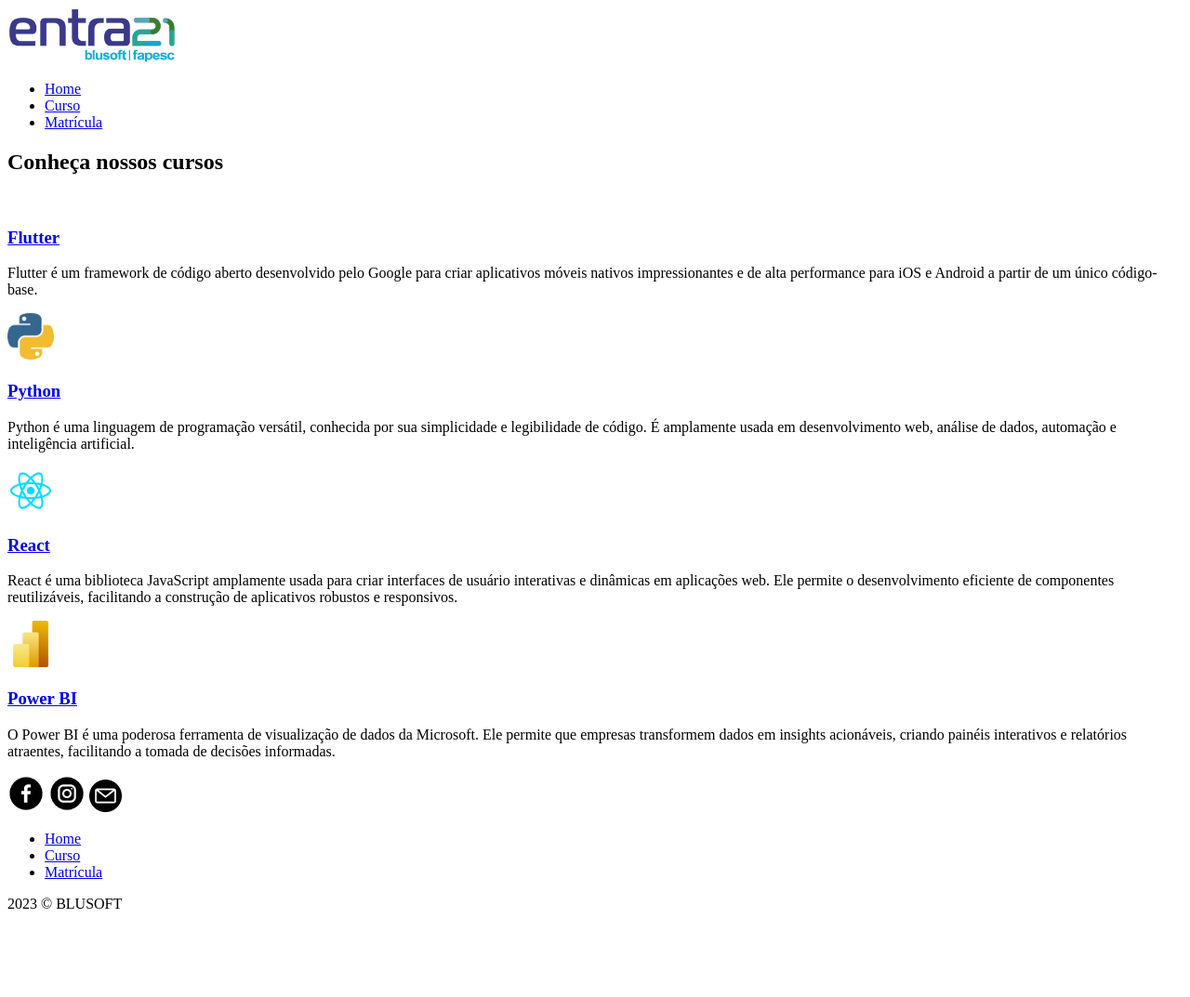
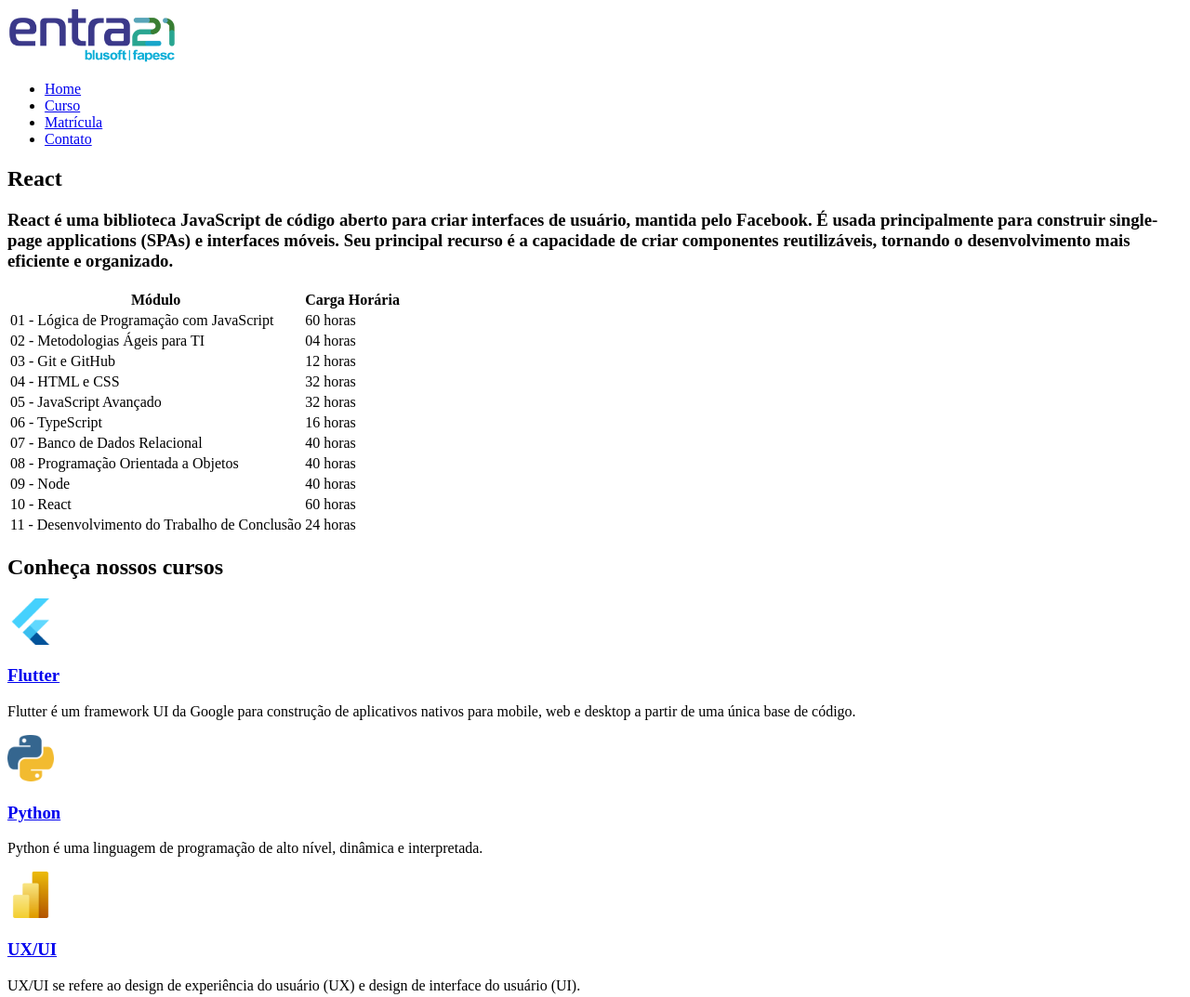
Before and after one commit to yujiyc/Understanding-React-Yuji, a plain HTML site: page html002/curso.html in a window 1280 px wide. Shown: the top 1073 px of the page at 93% size. Before the commit the page ends 998 px from the top, so only its background shows below. Drawn offline with Linux system fonts and the light colour scheme.

Commit message:
new commit

```diff
--- a/html002/curso.html
+++ b/html002/curso.html
@@ -12,50 +12,111 @@
             <div class="logo">
                 <a href="index.html" title="Entra21"><img src="./imgs/logoEntra21.png" alt="Entra21" width="180"></a>
             </div>
-            <div class="paginas">
-                <ul>
-                    <li><a href="index.html" title="Home">Home</a></li>
-                    <li><a href="curso.html" title="Curso">Curso</a></li>
-                    <li><a href="matricula.html" title="Matrícula">Matrícula</a></li>
-                </ul>
-            </div>
+            <nav>
+              <ul>
+                  <li><a href="index.html" title="Home">Home</a></li>
+                  <li><a href="curso.html" title="Curso">Curso</a></li>
+                  <li><a href="matricula.html" title="Matrícula">Matrícula</a></li>
+                  <li><a href="#idContato" title="Contato">Contato</a></li>
+              </ul>
+            </nav>
         </section>
     </header>
 
     <!-- Sessão Principal -->
     <main>
-
+        <div class="curso-atual">
+            <div class="informacoes">
+                <h2>React</h1>
+                <h3>React é uma biblioteca JavaScript de código aberto para criar interfaces de usuário, mantida pelo
+                    Facebook. É usada principalmente para construir single-page applications (SPAs) e interfaces móveis.
+                    Seu principal recurso é a capacidade de criar componentes reutilizáveis, tornando o desenvolvimento
+                    mais eficiente e organizado.</h2>
+            </div>
+            <div class="ementa">
+                <table>
+                    <tr>
+                      <th>Módulo</th>
+                      <th>Carga Horária</th>
+                    </tr>
+                    <tr>
+                      <td>01 - Lógica de Programação com JavaScript</td>
+                      <td>60 horas</td>
+                    </tr>
+                    <tr>
+                      <td>02 - Metodologias Ágeis para TI</td>
+                      <td>04 horas</td>
+                    </tr>
+                    <tr>
+                      <td>03 - Git e GitHub</td>
+                      <td>12 horas</td>
+                    </tr>
+                    <tr>
+                      <td>04 - HTML e CSS</td>
+                      <td>32 horas</td>
+                    </tr>
+                    <tr>
+                      <td>05 - JavaScript Avançado</td>
+                      <td>32 horas</td>
+                    </tr>
+                    <tr>
+                      <td>06 - TypeScript</td>
+                      <td>16 horas</td>
+                    </tr>
+                    <tr>
+                      <td>07 - Banco de Dados Relacional</td>
+                      <td>40 horas</td>
+                    </tr>
+                    <tr>
+                      <td>08 - Programação Orientada a Objetos</td>
+                      <td>40 horas</td>
+                    </tr>
+                    <tr>
+                      <td>09 - Node</td>
+                      <td>40 horas</td>
+                    </tr>
+                    <tr>
+                      <td>10 - React</td>
+                      <td>60 horas</td>
+                    </tr>
+                    <tr>
+                      <td>11 - Desenvolvimento do Trabalho de Conclusão</td>
+                      <td>24 horas</td>
+                    </tr>
+                  </table>
+            </div>
+        </div>
 
         <div class="outros-cursos">
             <h2>Conheça nossos cursos</h2>
 
             <div>
                 <div>
-                    <img src="./imgs/flutter.svg" alt="" width="50">
+                    <img src="./imgs/flutter.png" alt="" width="50">
                     <h3><a href="https://pt.wikipedia.org/wiki/Flutter" title="Flutter">Flutter</a></h3>
-                    <p>Flutter é um framework de código aberto desenvolvido pelo Google para criar aplicativos móveis nativos impressionantes e de alta performance para iOS e Android a partir de um único código-base. </p>
+                    <p>Flutter é um framework UI da Google para construção de aplicativos nativos para mobile, web e desktop a partir de uma única base de código.</p>
                 </div>
                 <div>
                     <img src="./imgs/python.png" alt="" width="50">
                     <h3><a href="https://pt.wikipedia.org/wiki/Python" title="Python">Python</a></h3>
-                    <p>Python é uma linguagem de programação versátil, conhecida por sua simplicidade e legibilidade de código. É amplamente usada em desenvolvimento web, análise de dados, automação e inteligência artificial.</p>
+                    <p>Python é uma linguagem de programação de alto nível, dinâmica e interpretada.</p>
                 </div>
-                <div>
+                <!-- <div>
                     <img src="./imgs/react.png" alt="" width="50">
                     <h3><a href="https://pt.wikipedia.org/wiki/React_(JavaScript)" title="React">React</a></h3>
                     <p>React é uma biblioteca JavaScript amplamente usada para criar interfaces de usuário interativas e dinâmicas em aplicações web. Ele permite o desenvolvimento eficiente de componentes reutilizáveis, facilitando a construção de aplicativos robustos e responsivos.</p>
-                </div>
+                </div> -->
                 <div>
                     <img src="./imgs/powerbi.png" alt="" width="50">
-                    <h3><a href="https://pt.wikipedia.org/wiki/Power_BI" title="Power BI">Power BI</a></h3>
-                    <p>O Power BI é uma poderosa ferramenta de visualização de dados da Microsoft. Ele permite que empresas transformem dados em insights acionáveis, criando painéis interativos e relatórios atraentes, facilitando a tomada de decisões informadas.</p>
+                    <h3><a href="https://pt.wikipedia.org/wiki/Power_BI" title="Power BI">UX/UI</a></h3>
+                    <p>UX/UI se refere ao design de experiência do usuário (UX) e design de interface do usuário (UI).</p>
                 </div>
             </div>
         </div>
     </main>
 
     <!-- Rodapé -->
-    <footer>
+    <footer id="idContato">
         <div class="social">
             <a href="https://www.facebook.com/entra21.blusoft" title="Facebook"><img src="./imgs/facebook.png" alt="" width="40"></a>
             <a href="https://www.instagram.com/entra21.blusoft/" title="Instagram"><img src="./imgs/instagram.png" alt="" width="40"></a>
--- /dev/null
+++ b/html003/style.css
@@ -0,0 +1,28 @@
+h1{
+    font-size: 30px;
+    color: #666666;
+}
+
+h2{
+    font-size: 22px;
+    color: #666666;
+}
+
+p{
+    font-size: 16px;
+    color: #666666;
+    font-weight: 600;
+}
+
+a{
+    text-decoration: none;
+    font-size: 16px;
+    color: #666666;
+    font-weight: 600;
+}
+
+.musica{
+    display: flex;
+    justify-content: space-between;
+    width: 30%;
+}
```
Also changed, not shown: html003/spotflix.html (added, +73 -0 lines), html003/imgs/email.png (added), html003/imgs/facebook.png (added), html003/imgs/instagram.png (added), 3 other files.
